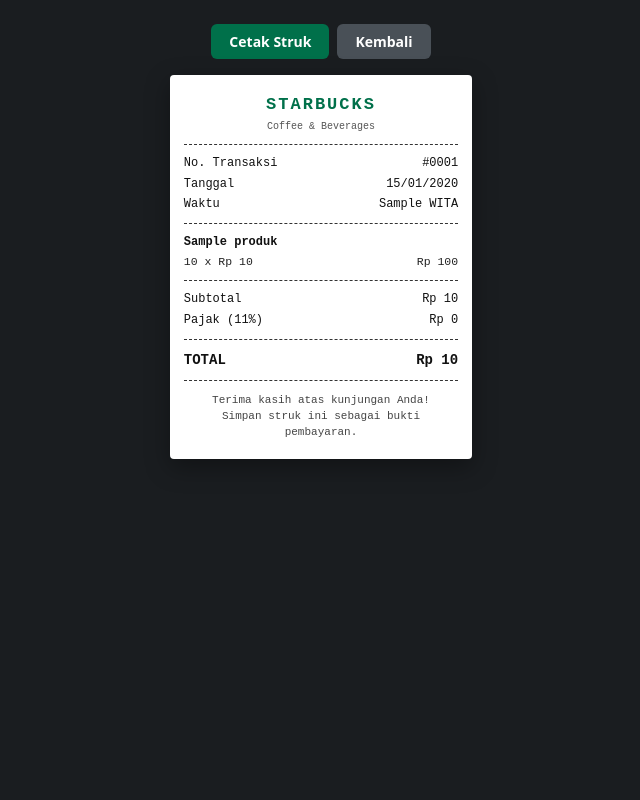
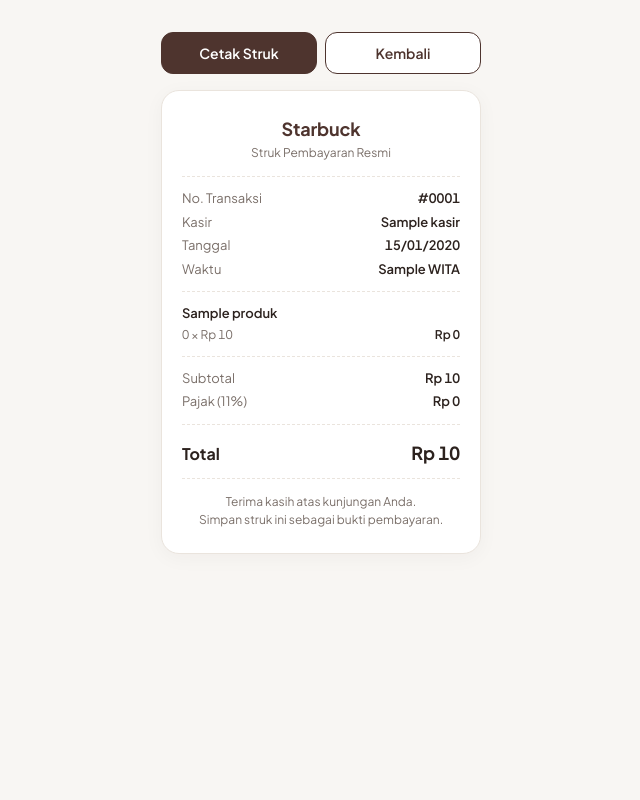
Before and after one commit to IKSP-Nata/starbuck_database, a PHP site: page /print_receipt.php?id_transaksi=1 in a window 1280 px wide. Shown: the whole page, without its empty margins (319-959 px from the left). Run offline with PHP 8.4, Linux system fonts and the light colour scheme; tables that the repository leaves empty or names only in its code hold one stand-in row (values such as "Sample post"); a stand-in replaces the project's code that opens the database connection.

Commit message:
feat(print): update history and print pages

```diff
--- a/pages/transactions/print_receipt.php
+++ b/pages/transactions/print_receipt.php
@@ -9,37 +9,13 @@ $items = [];
 if ($id_transaksi !== '') {
     $id_esc = mysqli_real_escape_string($koneksi, $id_transaksi);
 
-    // Deteksi nama kolom primary key pada tabel produk (id_produk atau id)
-    $col_id_produk = 'id';
-    $check_prod_pk = mysqli_query($koneksi, "SHOW COLUMNS FROM produk LIKE 'id_produk'");
-    if ($check_prod_pk && mysqli_num_rows($check_prod_pk) > 0) {
-        $col_id_produk = 'id_produk';
-    }
-
-    // Deteksi nama kolom jumlah dan harga pada tabel detail_transaksi
-    $col_jumlah = 'jumlah';
-    $col_harga_detail = null;
-    $res_dt_cols = mysqli_query($koneksi, "SHOW COLUMNS FROM detail_transaksi");
-    if ($res_dt_cols) {
-        while ($col = mysqli_fetch_assoc($res_dt_cols)) {
-            $field = $col['Field'];
-            if (in_array($field, ['jumlah', 'qty', 'kuantitas'], true)) {
-                $col_jumlah = $field;
-            } else if (in_array($field, ['harga', 'harga_satuan'], true)) {
-                $col_harga_detail = $field;
-            }
-        }
-    }
-
-    $select_harga = $col_harga_detail
-        ? "COALESCE(dt.$col_harga_detail, p.harga) AS harga_satuan"
-        : "p.harga AS harga_satuan";
-
     $query = "SELECT t.id_transaksi, t.subtotal, t.pajak, t.total, t.tanggal, t.waktu,
-                     dt.$col_jumlah AS jumlah_beli, p.nama_produk, $select_harga
+                     COALESCE(k.nama_kasir, '-') AS nama_kasir,
+                     dt.kuantitas, p.nama_produk, p.harga AS harga_satuan
               FROM transaksi t
+              LEFT JOIN kasir k ON t.id_kasir = k.id_kasir
               LEFT JOIN detail_transaksi dt ON t.id_transaksi = dt.id_transaksi
-              LEFT JOIN produk p ON dt.id_produk = p.$col_id_produk
+              LEFT JOIN produk p ON dt.id_produk = p.id_produk
               WHERE t.id_transaksi = '$id_esc'";
 
     $result = mysqli_query($koneksi, $query);
@@ -48,6 +24,7 @@ if ($id_transaksi !== '') {
             if ($trx === null) {
                 $trx = [
                     'id_transaksi' => $row['id_transaksi'],
+                    'nama_kasir'   => $row['nama_kasir'],
                     'subtotal'     => (float)$row['subtotal'],
                     'pajak'        => (float)$row['pajak'],
                     'total'        => (float)$row['total'],
@@ -59,7 +36,7 @@ if ($id_transaksi !== '') {
                 $items[] = [
                     'nama_produk'  => $row['nama_produk'],
                     'harga_satuan' => (float)$row['harga_satuan'],
-                    'jumlah_beli'  => (int)$row['jumlah_beli'],
+                    'kuantitas'    => (int)$row['kuantitas'],
                 ];
             }
         }
@@ -71,115 +48,170 @@ if ($id_transaksi !== '') {
 <head>
     <meta charset="UTF-8">
     <meta name="viewport" content="width=device-width, initial-scale=1.0">
-    <title>Struk Transaksi <?php echo $trx ? '#' . htmlspecialchars($trx['id_transaksi']) : ''; ?></title>
+    <title>Struk Transaksi <?php echo $trx ? '#' . htmlspecialchars($trx['id_transaksi']) : ''; ?> - Starbuck</title>
+    <link rel="preconnect" href="https://fonts.googleapis.com">
+    <link rel="preconnect" href="https://fonts.gstatic.com" crossorigin>
+    <link rel="stylesheet" href="https://fonts.googleapis.com/css2?family=Plus+Jakarta+Sans:wght@400;500;600;700&display=swap">
     <style>
+        :root {
+            --bg-canvas: #F8F6F3;
+            --bg-surface: #FFFFFF;
+            --bg-subtle: #F3EFEA;
+            --primary-coffee: #4E342E;
+            --primary-hover: #3B2621;
+            --text-main: #2C221E;
+            --text-muted: #7A6F69;
+            --border-soft: #EAE4DD;
+        }
         * {
             box-sizing: border-box;
             margin: 0;
             padding: 0;
         }
         body {
-            font-family: 'Courier New', Courier, monospace;
-            background-color: #1a1d20;
-            color: #111;
+            font-family: 'Plus Jakarta Sans', system-ui, sans-serif;
+            background-color: var(--bg-canvas);
+            color: var(--text-main);
             display: flex;
             flex-direction: column;
             align-items: center;
-            padding: 24px 12px;
+            padding: 32px 16px;
             min-height: 100vh;
+            -webkit-font-smoothing: antialiased;
         }
         .no-print {
-            margin-bottom: 16px;
             display: flex;
             gap: 8px;
+            width: 100%;
+            max-width: 320px;
+            margin-bottom: 16px;
         }
-        .btn {
-            font-family: system-ui, -apple-system, sans-serif;
+        .btn-action {
+            flex: 1;
+            display: inline-flex;
+            align-items: center;
+            justify-content: center;
+            min-height: 42px;
+            padding: 0 16px;
+            font-family: inherit;
             font-size: 14px;
             font-weight: 600;
-            padding: 8px 18px;
-            border: none;
-            border-radius: 6px;
+            border-radius: 12px;
             cursor: pointer;
             text-decoration: none;
-            display: inline-block;
+            transition: background-color 150ms ease;
         }
         .btn-print {
-            background-color: #00704a;
-            color: #fff;
+            color: #FFFFFF;
+            background-color: var(--primary-coffee);
+            border: 1px solid var(--primary-coffee);
         }
         .btn-print:hover {
-            background-color: #005a3b;
+            background-color: var(--primary-hover);
         }
         .btn-back {
-            background-color: #495057;
-            color: #fff;
+            color: var(--primary-coffee);
+            background-color: var(--bg-surface);
+            border: 1px solid var(--primary-coffee);
+        }
+        .btn-back:hover {
+            background-color: var(--bg-subtle);
         }
         .receipt {
-            width: 80mm;
-            max-width: 100%;
-            background: #fff;
-            padding: 18px 14px;
-            border-radius: 4px;
-            box-shadow: 0 8px 24px rgba(0, 0, 0, 0.35);
-            font-size: 12px;
-            line-height: 1.45;
+            width: 100%;
+            max-width: 320px;
+            background: var(--bg-surface);
+            padding: 24px 20px;
+            border-radius: 18px;
+            border: 1px solid var(--border-soft);
+            box-shadow: 0 4px 20px rgba(44, 34, 30, 0.04);
+            font-size: 13px;
+            line-height: 1.5;
         }
         .receipt-header {
             text-align: center;
-            margin-bottom: 10px;
+            margin-bottom: 14px;
         }
         .brand {
-            font-size: 17px;
+            font-size: 18px;
             font-weight: 700;
-            letter-spacing: 2px;
-            color: #00704a;
+            letter-spacing: -0.01em;
+            color: var(--primary-coffee);
         }
         .sub-brand {
-            font-size: 10px;
-            color: #555;
+            font-size: 12px;
+            color: var(--text-muted);
             margin-top: 2px;
         }
         .divider {
             border: none;
-            border-top: 1px dashed #333;
-            margin: 10px 0;
+            border-top: 1px dashed var(--border-soft);
+            margin: 12px 0;
         }
         .meta-row,
         .total-row {
             display: flex;
             justify-content: space-between;
+            align-items: baseline;
             gap: 8px;
-            margin-bottom: 3px;
+            margin-bottom: 4px;
+        }
+        .meta-label,
+        .total-label {
+            color: var(--text-muted);
+        }
+        .meta-value,
+        .total-value {
+            font-weight: 600;
+            font-variant-numeric: tabular-nums;
+            text-align: right;
         }
         .item-block {
-            margin-bottom: 8px;
+            margin-bottom: 10px;
+        }
+        .item-block:last-child {
+            margin-bottom: 0;
         }
         .item-name {
-            font-weight: 700;
+            font-weight: 600;
+            color: var(--text-main);
             margin-bottom: 2px;
         }
         .item-detail {
             display: flex;
             justify-content: space-between;
-            font-size: 11.5px;
-            color: #222;
+            font-size: 12px;
+            color: var(--text-muted);
+            font-variant-numeric: tabular-nums;
+        }
+        .item-subtotal {
+            font-weight: 600;
+            color: var(--text-main);
         }
         .grand-total {
-            font-size: 14px;
+            font-size: 16px;
             font-weight: 700;
-            margin-top: 4px;
+            color: var(--text-main);
+            padding-top: 2px;
+        }
+        .grand-total .total-label {
+            color: var(--text-main);
+            font-weight: 700;
+        }
+        .grand-total .total-value {
+            font-size: 18px;
+            font-weight: 700;
         }
         .receipt-footer {
             text-align: center;
-            margin-top: 12px;
-            font-size: 11px;
-            color: #444;
+            margin-top: 14px;
+            font-size: 12px;
+            color: var(--text-muted);
         }
         .not-found {
             text-align: center;
             padding: 20px 10px;
-            font-family: system-ui, -apple-system, sans-serif;
+            color: var(--text-muted);
         }
         @media print {
             @page {
@@ -187,18 +219,24 @@ if ($id_transaksi !== '') {
                 margin: 4mm;
             }
             body {
-                background: #fff;
+                background: #FFFFFF;
                 padding: 0;
-                display: block;
+                min-height: auto;
             }
-            .no-print {
+            .no-print,
+            .sb-sidebar,
+            .sb-topbar {
                 display: none !important;
             }
             .receipt {
-                width: 100%;
+                max-width: 100%;
                 box-shadow: none;
+                border: none;
                 border-radius: 0;
                 padding: 0;
+            }
+            .divider {
+                border-top-color: #999999;
             }
         }
     </style>
@@ -207,35 +245,39 @@ if ($id_transaksi !== '') {
 
     <div class="no-print">
         <?php if ($trx): ?>
-        <button type="button" class="btn btn-print" onclick="window.print()">Cetak Struk</button>
+        <button type="button" class="btn-action btn-print" onclick="window.print()">Cetak Struk</button>
         <?php endif; ?>
-        <a href="list.php" class="btn btn-back">Kembali</a>
+        <a href="list.php" class="btn-action btn-back">Kembali</a>
     </div>
 
     <div class="receipt">
         <?php if (!$trx): ?>
             <div class="not-found">
-                <p><strong>Data transaksi tidak ditemukan.</strong></p>
+                <p>Data transaksi tidak ditemukan.</p>
             </div>
         <?php else: ?>
             <div class="receipt-header">
-                <div class="brand">STARBUCKS</div>
-                <div class="sub-brand">Coffee &amp; Beverages</div>
+                <div class="brand">Starbuck</div>
+                <div class="sub-brand">Struk Pembayaran Resmi</div>
             </div>
 
             <hr class="divider">
 
             <div class="meta-row">
-                <span>No. Transaksi</span>
-                <span>#<?php echo str_pad(htmlspecialchars($trx['id_transaksi']), 4, '0', STR_PAD_LEFT); ?></span>
+                <span class="meta-label">No. Transaksi</span>
+                <span class="meta-value">#<?php echo str_pad(htmlspecialchars($trx['id_transaksi']), 4, '0', STR_PAD_LEFT); ?></span>
             </div>
             <div class="meta-row">
-                <span>Tanggal</span>
-                <span><?php echo date('d/m/Y', strtotime($trx['tanggal'])); ?></span>
+                <span class="meta-label">Kasir</span>
+                <span class="meta-value"><?php echo htmlspecialchars($trx['nama_kasir']); ?></span>
             </div>
             <div class="meta-row">
-                <span>Waktu</span>
-                <span><?php echo htmlspecialchars($trx['waktu']); ?> WITA</span>
+                <span class="meta-label">Tanggal</span>
+                <span class="meta-value"><?php echo date('d/m/Y', strtotime($trx['tanggal'])); ?></span>
+            </div>
+            <div class="meta-row">
+                <span class="meta-label">Waktu</span>
+                <span class="meta-value"><?php echo htmlspecialchars($trx['waktu']); ?> WITA</span>
             </div>
 
             <hr class="divider">
@@ -246,12 +288,12 @@ if ($id_transaksi !== '') {
                 </div>
             <?php else: ?>
                 <?php foreach ($items as $item): ?>
-                    <?php $line_total = $item['harga_satuan'] * $item['jumlah_beli']; ?>
+                    <?php $line_total = $item['harga_satuan'] * $item['kuantitas']; ?>
                     <div class="item-block">
                         <div class="item-name"><?php echo htmlspecialchars($item['nama_produk']); ?></div>
                         <div class="item-detail">
-                            <span><?php echo $item['jumlah_beli']; ?> x Rp <?php echo number_format($item['harga_satuan'], 0, ',', '.'); ?></span>
-                            <span>Rp <?php echo number_format($line_total, 0, ',', '.'); ?></span>
+                            <span><?php echo (int)$item['kuantitas']; ?> &times; Rp <?php echo number_format($item['harga_satuan'], 0, ',', '.'); ?></span>
+                            <span class="item-subtotal">Rp <?php echo number_format($line_total, 0, ',', '.'); ?></span>
                         </div>
                     </div>
                 <?php endforeach; ?>
@@ -260,23 +302,25 @@ if ($id_transaksi !== '') {
             <hr class="divider">
 
             <div class="total-row">
-                <span>Subtotal</span>
-                <span>Rp <?php echo number_format($trx['subtotal'], 0, ',', '.'); ?></span>
+                <span class="total-label">Subtotal</span>
+                <span class="total-value">Rp <?php echo number_format($trx['subtotal'], 0, ',', '.'); ?></span>
             </div>
             <div class="total-row">
-                <span>Pajak (11%)</span>
-                <span>Rp <?php echo number_format($trx['pajak'], 0, ',', '.'); ?></span>
+                <span class="total-label">Pajak (11%)</span>
+                <span class="total-value">Rp <?php echo number_format($trx['pajak'], 0, ',', '.'); ?></span>
             </div>
+
             <hr class="divider">
+
             <div class="total-row grand-total">
-                <span>TOTAL</span>
-                <span>Rp <?php echo number_format($trx['total'], 0, ',', '.'); ?></span>
+                <span class="total-label">Total</span>
+                <span class="total-value">Rp <?php echo number_format($trx['total'], 0, ',', '.'); ?></span>
             </div>
 
             <hr class="divider">
 
             <div class="receipt-footer">
-                <div>Terima kasih atas kunjungan Anda!</div>
+                <div>Terima kasih atas kunjungan Anda.</div>
                 <div>Simpan struk ini sebagai bukti pembayaran.</div>
             </div>
         <?php endif; ?>
```
Also changed, not shown: pages/transactions/list.php (+76 -32 lines), pages/transactions/print_report.php (+128 -95 lines).
